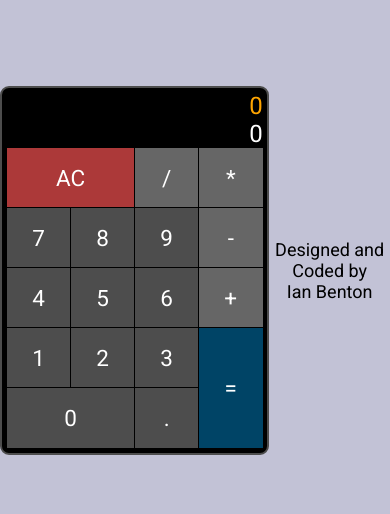
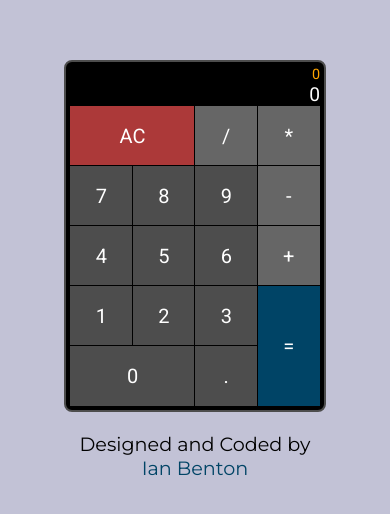
Before and after one commit to ijbenton/calculator-react, a React (Create React App) app: page / in a window 390 px wide. Shown: the part 152-666 px from the top of the page. Built offline with nearby package versions, Linux system fonts and the light colour scheme.

Commit message:
Final commit before heroku deploy

```diff
--- a/public/index.html
+++ b/public/index.html
@@ -4,7 +4,7 @@
     <meta charset="utf-8" />
     <meta name="viewport" content="width=device-width, initial-scale=1" />
     <link
-      href="https://fonts.googleapis.com/css?family=Roboto&display=swap"
+      href="https://fonts.googleapis.com/css?family=Montserrat|Roboto&display=swap"
       rel="stylesheet"
     />
     <title>Calculator</title>
--- a/src/App.js
+++ b/src/App.js
@@ -8,15 +8,16 @@ const App = () => {
   return (
     <CalculatorProvider>
       <div className="App">
+        <div>
           <div className="container">
             <Display />
             <Buttons />
           </div>
           <div className="author">
-          {' '}
             Designed and Coded by
             <br />
-          Ian Benton
+            <span>Ian Benton</span>
+          </div>
         </div>
       </div>
     </CalculatorProvider>
--- a/src/App.scss
+++ b/src/App.scss
@@ -15,21 +15,25 @@
 }
 .author {
   text-align: center;
+  font-family: 'Montserrat', sans-serif;
+  font-size: 1.5em;
+  margin-top: 1em;
+  span {
+    color: #004466;
+  }
 }
 #current {
   color: white;
-  font-size: 1.5rem;
-  #equation {
-    display: flex;
-    align-items: center;
-    justify-content: flex-end;
-    color: orange;
-  }
-  #display {
-    display: flex;
-    align-items: center;
-    justify-content: flex-end;
-  }
+  text-align: right;
+}
+#equation {
+  color: orange;
+  font-size: 1.4rem;
+  word-wrap: break-word;
+}
+#display {
+  font-size: 1.8rem;
+  word-wrap: break-word;
 }
 .buttons {
   display: grid;
@@ -115,3 +119,27 @@
     }
   }
 }
+@media screen and (max-width: 700px) and (min-width: 501px) {
+  #equation {
+    font-size: 1.2rem;
+  }
+  #display {
+    font-size: 1.5rem;
+  }
+}
+
+@media screen and (max-width: 500px) {
+  .container {
+    width: 250px;
+    font-size: 1rem;
+  }
+  #equation {
+    font-size: 0.9rem;
+  }
+  #display {
+    font-size: 1.2rem;
+  }
+  .author {
+    font-size: 1.2rem;
+  }
+}
--- a/src/Buttons.js
+++ b/src/Buttons.js
@@ -8,7 +8,9 @@ const Buttons = () => {
     // Clear display and equation if starting from initial value or after evaluated
     // Dont allow zeroes at beginning of equation
     if (
-      (state.display === '0' && e.target.value !== '0') ||
+      (state.display === '0' &&
+        e.target.value !== '0' &&
+        e.target.value !== '.') ||
       state.lastClicked === '='
     ) {
       clearDisplay();
@@ -43,8 +45,13 @@ const Buttons = () => {
       }));
     }
     // If calculator is not in initial value and value is not a decimal
-    //  When number is entered append the number to the rest of the equation and display
-    else if (e.target.value !== '.' && state.display !== '0') {
+    // When number is entered append the number to the rest of the equation and display
+    // MAX numbers allowed on display is 21
+    else if (
+      e.target.value !== '.' &&
+      state.display !== '0' &&
+      state.display.length < 21
+    ) {
       setState(prevState => ({
         ...prevState,
         display: prevState.display + e.target.value,
@@ -165,16 +172,15 @@ const Buttons = () => {
   const handleEval = e => {
     // If equation ends with an operator, remove it from the equation before evaluating
     let trimmedEquation = '';
+    // testRegex is used to make sure equation operators are in order before evaluating
+    let testRegex = /^([-+.*/]{1,})+([\d.]*[-+.*/]{1,})*([\d.]*[-+.*/]{1,}[\d.]*)*$/;
+    // If equation ends with 2 operators take them off before evaluating
     if (
       (state.equation.endsWith('+-') ||
         state.equation.endsWith('*-') ||
         state.equation.endsWith('/-')) &&
-      state.lastClicked != '=' &&
-      state.equation != '.' &&
-      state.equation != '+' &&
-      state.equation != '-' &&
-      state.equation != '/' &&
-      state.equation != '*'
+      state.lastClicked !== '=' &&
+      testRegex.test(state.equation) === false
     ) {
       trimmedEquation = state.equation.substring(0, state.equation.length - 2);
       setState(prevState => ({
@@ -183,17 +189,15 @@ const Buttons = () => {
         display: eval(trimmedEquation),
         lastClicked: e.target.value
       }));
-    } else if (
+    }
+    // If equation ends with 1 operator take it off before evaluating
+    else if (
       (state.equation.endsWith('+') ||
         state.equation.endsWith('-') ||
         state.equation.endsWith('*') ||
         state.equation.endsWith('/')) &&
-      state.lastClicked != '=' &&
-      state.equation != '.' &&
-      state.equation != '+' &&
-      state.equation != '-' &&
-      state.equation != '/' &&
-      state.equation != '*'
+      state.lastClicked !== '=' &&
+      testRegex.test(state.equation) === false
     ) {
       trimmedEquation = state.equation.substring(0, state.equation.length - 1);
       setState(prevState => ({
@@ -202,13 +206,11 @@ const Buttons = () => {
         display: eval(trimmedEquation),
         lastClicked: e.target.value
       }));
-    } else if (
-      state.lastClicked != '=' &&
-      state.equation != '.' &&
-      state.equation != '+' &&
-      state.equation != '-' &&
-      state.equation != '/' &&
-      state.equation != '*'
+    }
+    // If equation is written properly and testRegex passes
+    else if (
+      state.lastClicked !== '=' &&
+      testRegex.test(state.equation) === false
     ) {
       setState(prevState => ({
         ...prevState,
```
Lines whose indentation alone changed are shown as unchanged.
